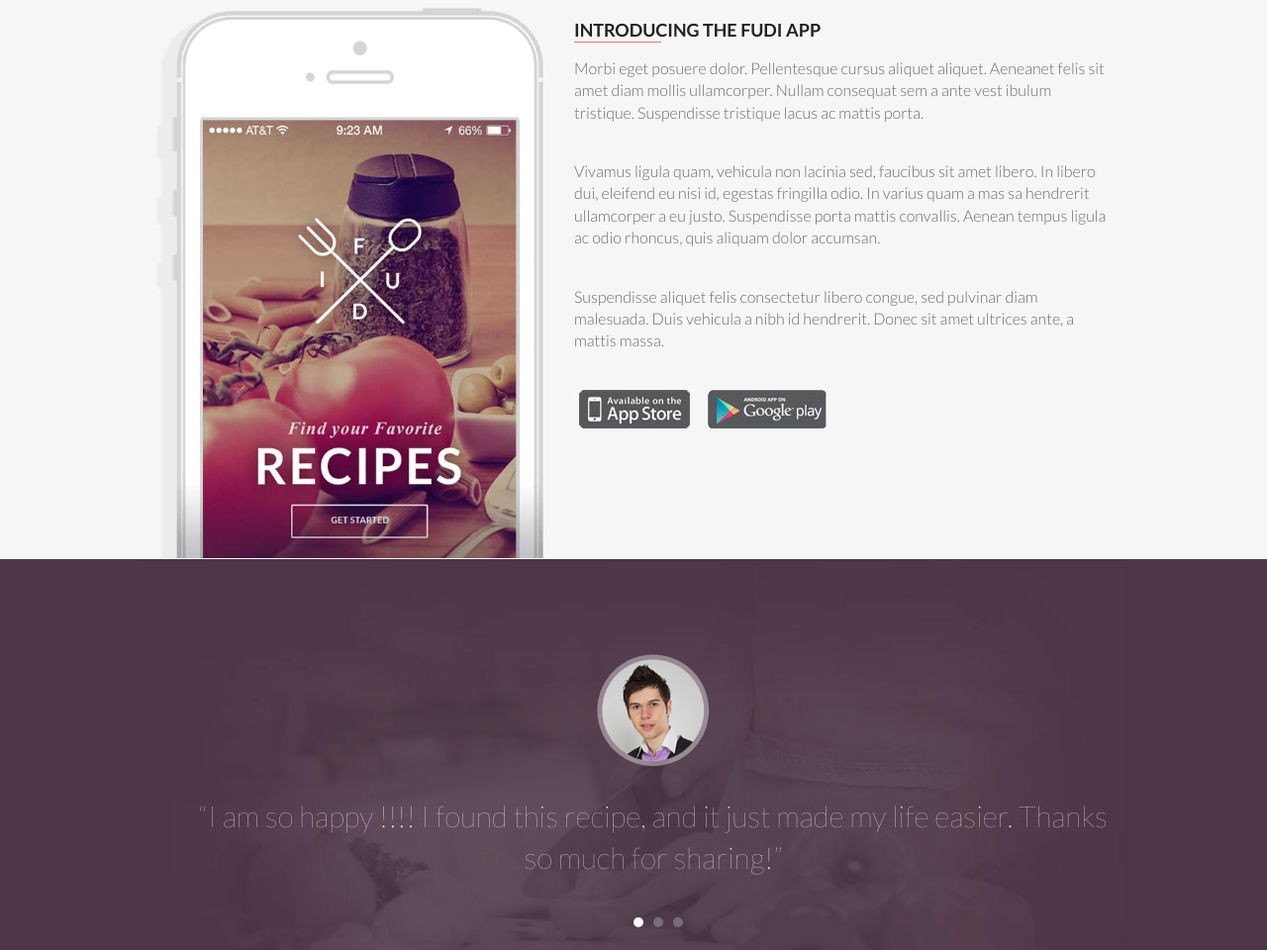
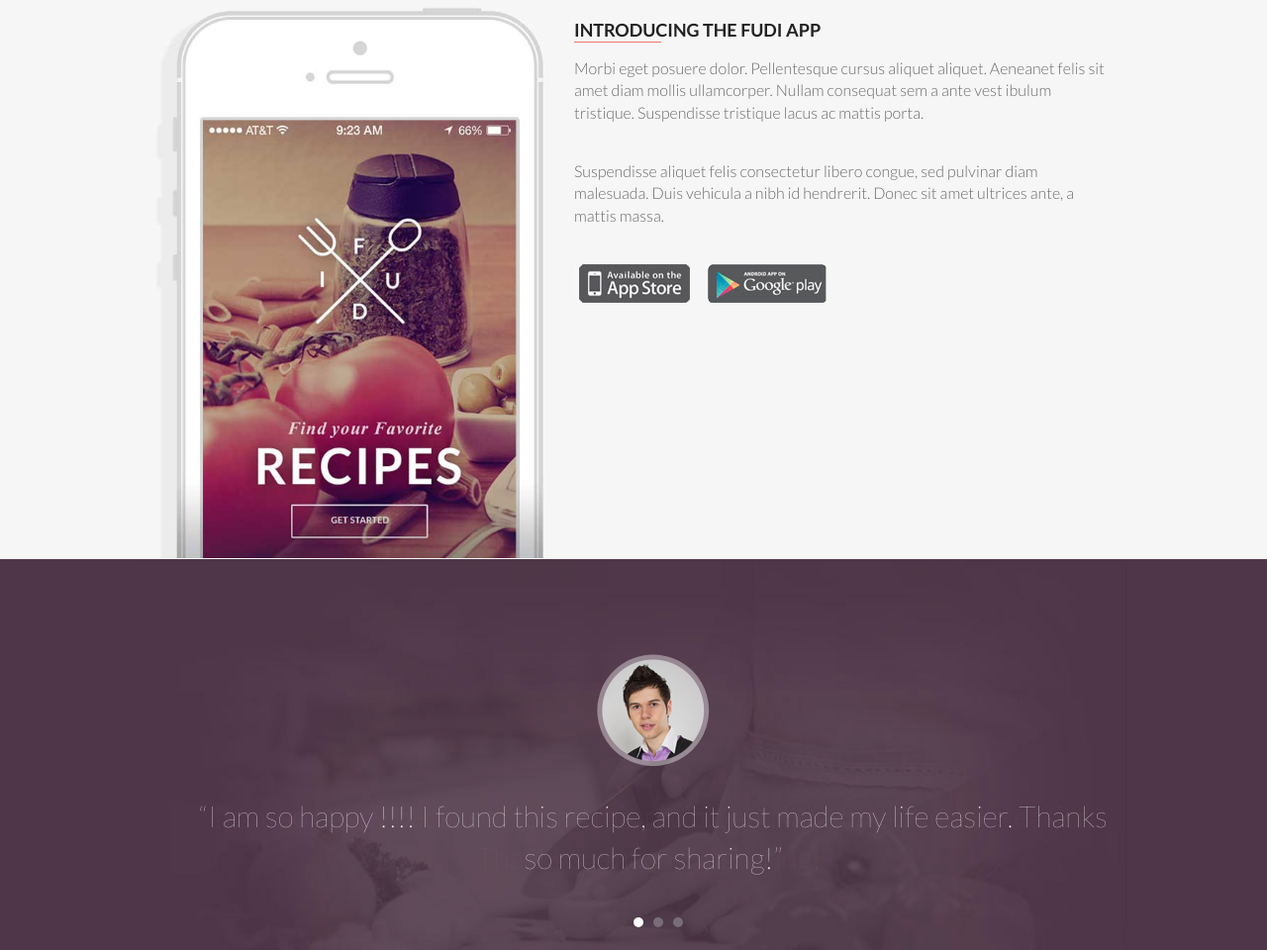
Before and after one commit to Qwazik/first, a website: page index.html in a window 1280 px wide. Shown: the part 1435-2395 px from the top of the page at 99% size. Drawn offline with nearby package versions, Linux system fonts and the light colour scheme.

Commit message:
Update index.html

```diff
--- a/index.html
+++ b/index.html
@@ -97,7 +97,6 @@
 					<div class="app__text">
 						<h2 class="app__header">INTRODUCING THE FUDI APP</h2>
 						<p class="app__desc">Morbi eget posuere dolor. Pellentesque cursus aliquet aliquet. Aeneanet felis sit amet diam mollis ullamcorper. Nullam consequat sem a ante vest ibulum tristique. Suspendisse tristique lacus ac mattis porta. </p>
-						<p class="app__desc">Vivamus ligula quam, vehicula non lacinia sed, faucibus sit amet libero. In libero dui, eleifend eu nisi id, egestas fringilla odio. In varius quam a mas sa hendrerit ullamcorper a eu justo. Suspendisse porta mattis convallis. Aenean tempus ligula ac odio rhoncus, quis aliquam dolor accumsan. </p>
 						<p class="app__desc">Suspendisse aliquet felis consectetur libero congue, sed pulvinar diam malesuada. Duis vehicula a nibh id hendrerit. Donec sit amet ultrices ante, a mattis massa. </p>
 						<button onclick="location.href = 'appstore.apk'" class="app__button"><span class="visuallyhidden">App Store</span></button>
 						<button onclick="location.href = 'google.apk'" class="app__button"><span class="visuallyhidden">Google Play</span></button>
```
